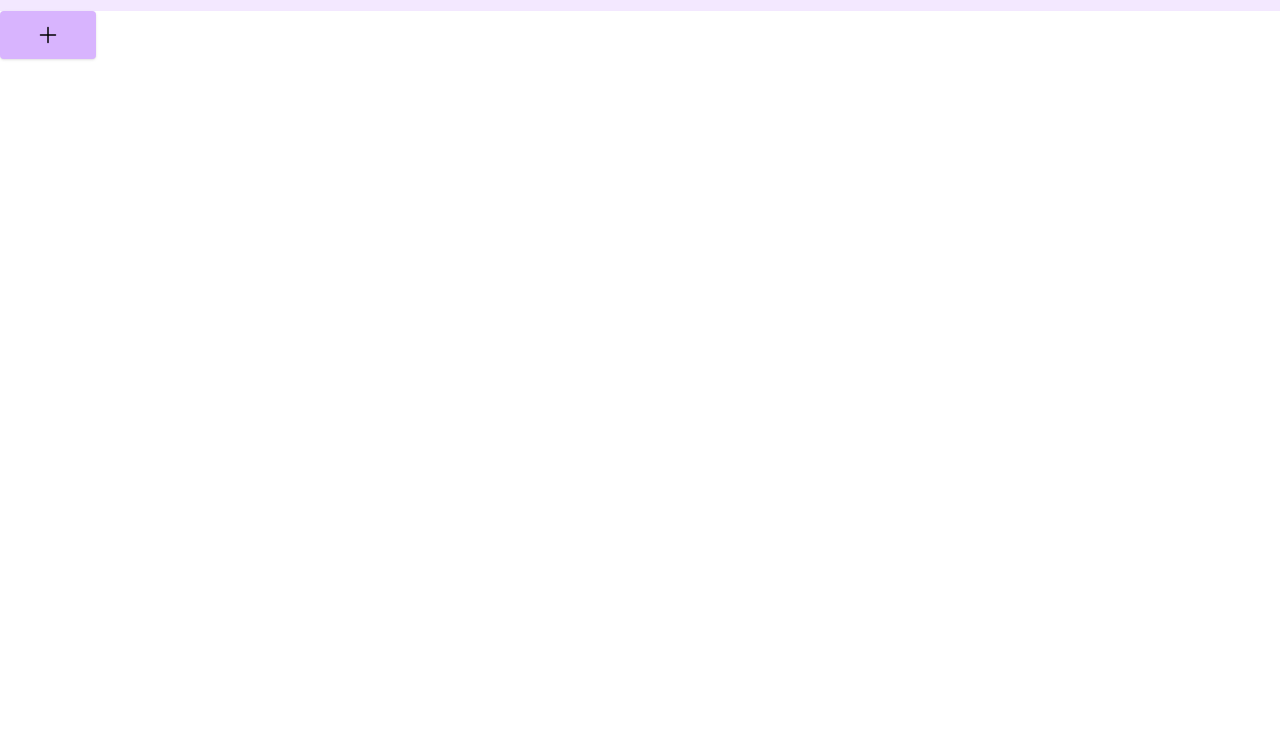
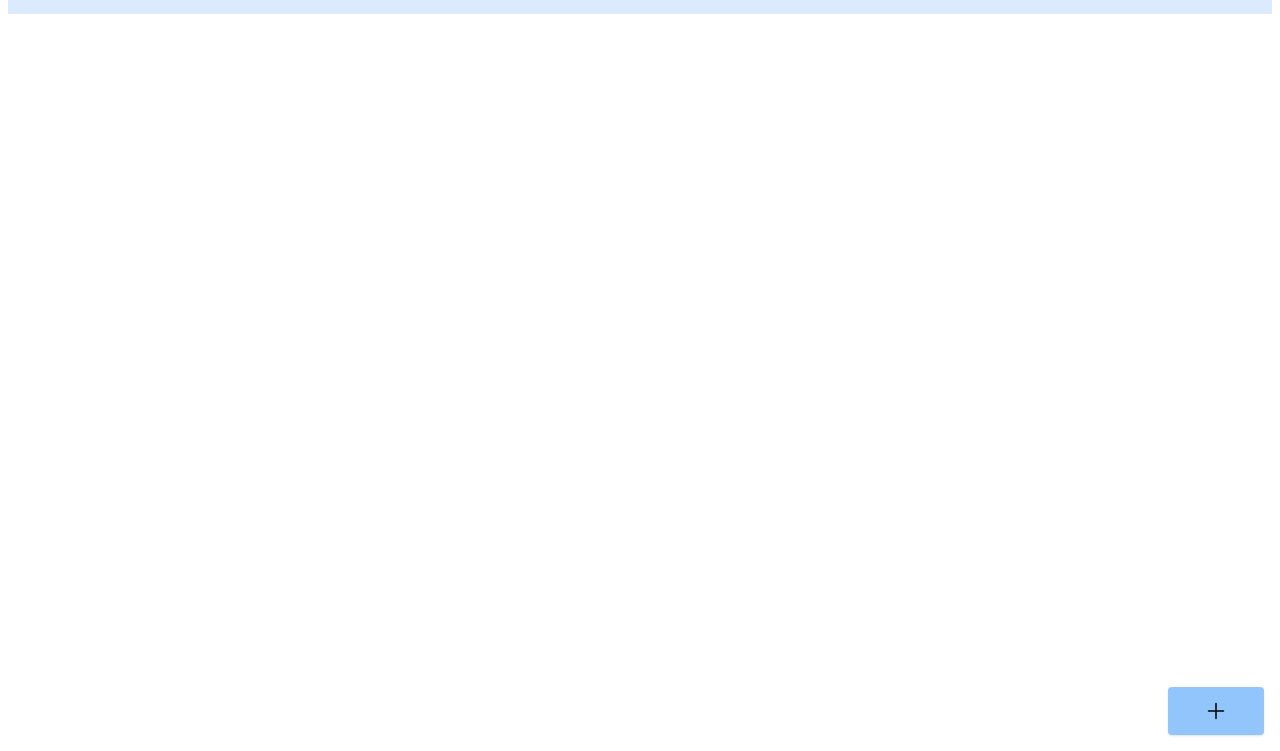
Before and after one commit to DioLps/poc-websocket-htmx, a website: page public/index.html in a window 1280 px wide. Shown: the part 49-800 px from the top of the page. Drawn offline with nearby package versions, Linux system fonts and the light colour scheme.

Commit message:
change some things

```diff
--- a/public/index.html
+++ b/public/index.html
@@ -8,7 +8,7 @@
       href="https://fonts.googleapis.com/css2?family=Roboto:wght@400;500;700&display=swap"
       rel="stylesheet"
     />
-    <link rel="stylesheet" href="./css//custom-style.css" />
+    <link rel="stylesheet" href="./custom-style.css" />
     <script src="https://cdn.tailwindcss.com"></script>
     <script src="./index.js" defer></script>
     <script src="https://unpkg.com/htmx.org@1.9.11" defer></script>
@@ -22,12 +22,12 @@
       <h3 class="text-2xl font-bold mb-3">Chores</h3>
 
       <div class="todos">
-        <div class="todos__container bg-purple-100 divide-y-2 divide-gray-100 py-2" id="todos-list"></div>
+        <div class="todos__container bg-blue-100 divide-y-2 divide-gray-100 py-2" id="todos-list"></div>
         <div ws-send hx-trigger="revealed" id="load-todos"></div>
       </div>
 
       <button
-        class="action-fab w-24 h-12 bg-purple-300 rounded shadow flex justify-center items-center"
+        class="action-fab w-24 h-12 bg-blue-300 rounded shadow flex justify-center items-center"
         label="New"
         onclick="onCreate()"
       >
```
Also changed, not shown: public/material-setup.js (deleted, +0 -12 lines), public/custom-style.css (renamed from public/css/custom-style.css).
